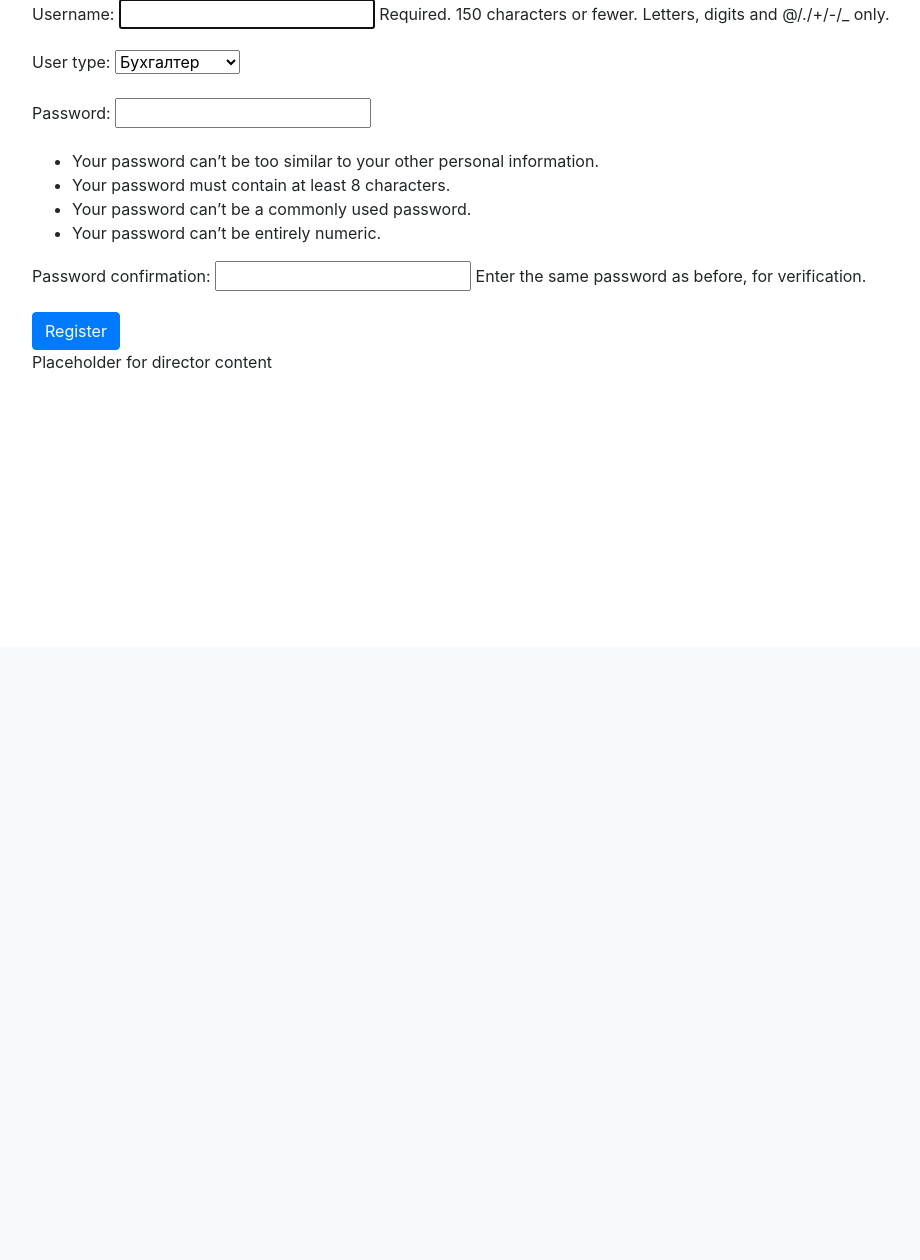
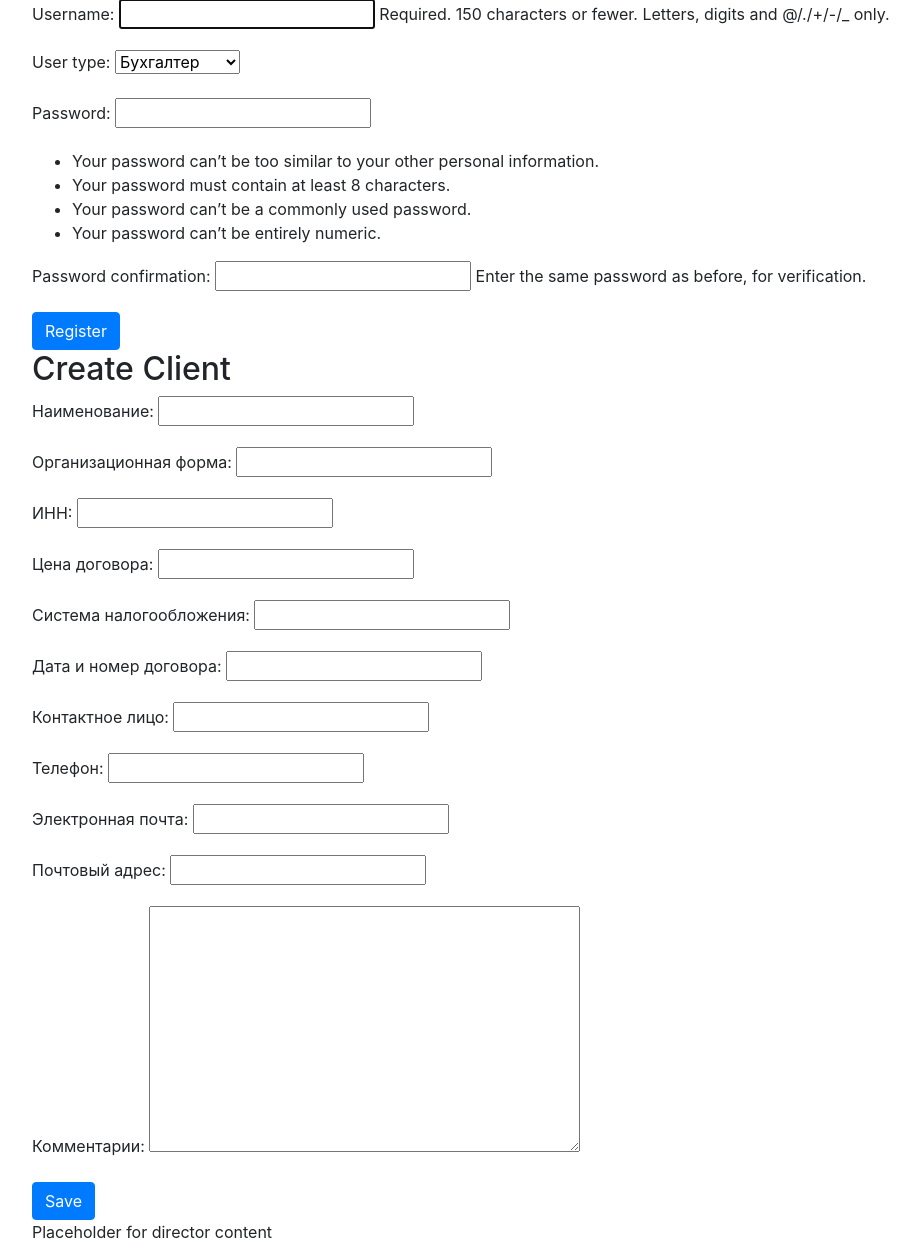
Before and after one commit to Sergey-Pashkov/MB4, a Django app: page /director/ in a window 1280 px wide. Shown: the part 153-1413 px from the top of the page, without its empty margins (53-973 px from the left). Before the commit the page ends 522 px from the top, so only its background shows below. Run offline with Django 5.2, Linux system fonts and the light colour scheme; a user stored in the database is signed in; some libraries are stand-ins or nearby versions.

Commit message:
В дашборд пользователя с типом директор добавлена форма для добавления новых клиентов в справочник. После добавления нового клиента пользователь перебрасывается на страницу Список клиентов

```diff
--- a/Home_button/Accounting_button/forms.py
+++ b/Home_button/Accounting_button/forms.py
@@ -21,3 +21,14 @@ class ConstantForm(forms.ModelForm):
         super(ConstantForm, self).__init__(*args, **kwargs)
         self.fields['value'].widget.attrs.update({'id': f'id_value_{self.instance.id}'})
         self.fields['comment'].widget.attrs.update({'id': f'id_comment_{self.instance.id}'})
+
+from .models import Client
+
+# forms.py
+from django import forms
+from .models import Client
+
+class ClientForm(forms.ModelForm):
+    class Meta:
+        model = Client
+        fields = ['name', 'org_form', 'inn', 'contract_price', 'tax_system', 'contract_details', 'contact_person', 'phone', 'email', 'postal_address', 'comments']
--- a/Home_button/Accounting_button/models.py
+++ b/Home_button/Accounting_button/models.py
@@ -44,21 +44,19 @@ class Constant(models.Model):
 # Create your models here.
 from django.db import models
 
-from django.db import models
-
+# models.py
 class Client(models.Model):
-    id = models.AutoField(primary_key=True)
-    name = models.CharField(max_length=255, verbose_name='Наименование', blank=False)
-    organization_form = models.CharField(max_length=255, verbose_name='Организационная форма', blank=True)
-    inn = models.CharField(max_length=12, verbose_name='ИНН', blank=False)
-    contract_price = models.IntegerField(verbose_name='Цена договора', blank=False)
-    tax_system = models.CharField(max_length=255, verbose_name='Система налогообложения', blank=True)
-    contract_number_and_date = models.CharField(max_length=255, verbose_name='Дата и номер договора', blank=True)
-    contact_person = models.CharField(max_length=255, verbose_name='Контактное лицо', blank=True, default='')
-    phone = models.CharField(max_length=15, verbose_name='Телефон', blank=True, default='')
-    email = models.EmailField(verbose_name='Электронная почта', blank=True, default='')
-    postal_address = models.CharField(max_length=255, verbose_name='Почтовый адрес', blank=True)
-    comments = models.TextField(verbose_name='Комментарии', blank=True, default='')
+    name = models.CharField(max_length=255, verbose_name="Наименование", blank=False, null=False)
+    org_form = models.CharField(max_length=255, verbose_name="Организационная форма", blank=True, null=True)
+    inn = models.CharField(max_length=12, verbose_name="ИНН", blank=False, null=False)
+    contract_price = models.IntegerField(verbose_name="Цена договора", blank=False, null=False)
+    tax_system = models.CharField(max_length=255, verbose_name="Система налогообложения", blank=True, null=True)
+    contract_details = models.CharField(max_length=255, verbose_name="Дата и номер договора", blank=True, null=True)
+    contact_person = models.CharField(max_length=255, verbose_name="Контактное лицо", blank=False, null=False)
+    phone = models.CharField(max_length=20, verbose_name="Телефон", blank=False, null=False)
+    email = models.EmailField(verbose_name="Электронная почта", blank=False, null=False)
+    postal_address = models.CharField(max_length=255, verbose_name="Почтовый адрес", blank=False, null=False)
+    comments = models.TextField(verbose_name="Комментарии", blank=True, null=True)
 
     def __str__(self):
         return self.name
--- a/Home_button/Accounting_button/templates/Accounting_button/director_dashboard.html
+++ b/Home_button/Accounting_button/templates/Accounting_button/director_dashboard.html
@@ -1,12 +1,24 @@
+<!-- templates/Accounting_button/director_dashboard.html -->
 {% extends "Accounting_button/base.html" %}
 {% block title %}Director Dashboard{% endblock %}
 {% block content %}
 <h1>Director Dashboard</h1>
 <p>Welcome, {{ user.username }}!</p>
+
+<!-- Форма для создания нового пользователя -->
 <form method="post">
     {% csrf_token %}
-    {{ form.as_p }}
+    {{ user_form.as_p }}
     <button type="submit" class="btn btn-primary">Register</button>
 </form>
+
+<!-- Форма для создания клиента -->
+<h2>Create Client</h2>
+<form method="post" action="{% url 'client_create' %}">
+    {% csrf_token %}
+    {{ client_form.as_p }}
+    <button type="submit" class="btn btn-primary">Save</button>
+</form>
+
 <p>Placeholder for director content</p>
 {% endblock %}
--- a/Home_button/Accounting_button/urls.py
+++ b/Home_button/Accounting_button/urls.py
@@ -6,4 +6,6 @@ urlpatterns = [
     path('accountant/', views.accountant_dashboard, name='accountant_dashboard'),
     path('director/', views.director_dashboard, name='director_dashboard'),
     path('owner/', views.owner_dashboard, name='owner_dashboard'),
+    path('clients/', views.client_list, name='client_list'),  # URL для просмотра списка клиентов
+    path('client/create/', views.client_create_view, name='client_create'),  # URL для создания клиента
 ]
--- a/Home_button/Accounting_button/views.py
+++ b/Home_button/Accounting_button/views.py
@@ -12,13 +12,12 @@ def owner_dashboard(request):
 
 '''
 from django.shortcuts import render, redirect
-from django.contrib.auth.decorators import login_required
 from .models import CustomUser
-from .forms import CustomUserCreationForm
-from django.shortcuts import render, redirect
 from .models import Constant
 from .forms import ConstantForm, CustomUserCreationForm
-
+from django.contrib.auth.decorators import login_required
+from .forms import CustomUserCreationForm, ClientForm
+from .models import Client
 
 @login_required
 def dashboard(request):
@@ -36,19 +35,41 @@ def accountant_dashboard(request):
 @login_required
 def director_dashboard(request):
     if request.method == 'POST':
-        form = CustomUserCreationForm(request.POST)
-        if form.is_valid():
-            form.save()
-            return redirect('director_dashboard')
+        if 'register' in request.POST:
+            user_form = CustomUserCreationForm(request.POST)
+            if user_form.is_valid():
+                user_form.save()
+                return redirect('director_dashboard')
+        elif 'save_client' in request.POST:
+            client_form = ClientForm(request.POST)
+            if client_form.is_valid():
+                client_form.save()
+                return redirect('director_dashboard')
     else:
-        form = CustomUserCreationForm()
-    return render(request, 'Accounting_button/director_dashboard.html', {'form': form, 'user': request.user})
+        user_form = CustomUserCreationForm()
+        client_form = ClientForm()
+    return render(request, 'Accounting_button/director_dashboard.html', {
+        'user_form': user_form,
+        'client_form': client_form,
+        'user': request.user
+    })
 
-# Представление для дашборда собственника
-from django.shortcuts import render, redirect
-from django.contrib.auth.decorators import login_required
-from .models import Constant
-from .forms import CustomUserCreationForm, ConstantForm
+@login_required
+def client_list(request):
+    clients = Client.objects.all()
+    return render(request, 'Accounting_button/client_list.html', {'clients': clients})
+
+@login_required
+def client_create_view(request):
+    if request.method == 'POST':
+        client_form = ClientForm(request.POST)
+        if client_form.is_valid():
+            client_form.save()
+            return redirect('client_list')
+    else:
+        client_form = ClientForm()
+    return render(request, 'Accounting_button/client_create.html', {'client_form': client_form})
+
 
 
 @login_required
```
Also changed, not shown: Home_button/Accounting_button/admin.py (+5 -2 lines), Home_button/Accounting_button/templates/Accounting_button/client_create.html (added, +10 -0 lines), Home_button/Accounting_button/templates/Accounting_button/client_list.html (added, +41 -0 lines), Home_button/Accounting_button/migrations/0005_remove_client_contract_number_and_date_and_more.py (added), Home_button/db.sqlite3.
